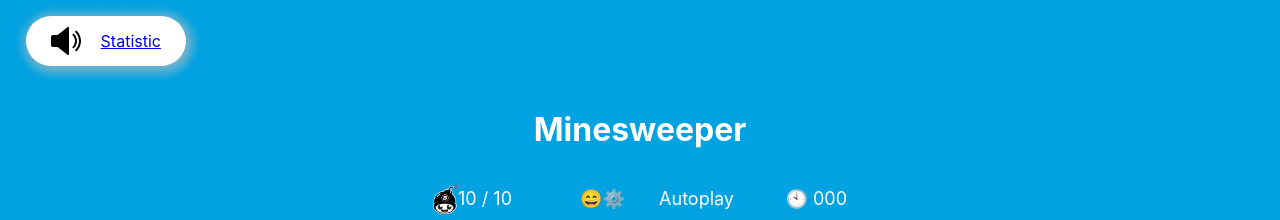
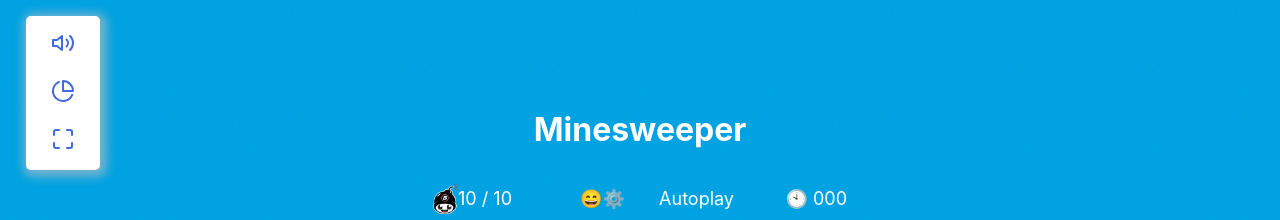
Before and after one commit to GooNext/react-game, a React (Create React App) app: page / in a window 1280 px wide. Shown: the top 220 px of the page. Built offline with nearby package versions, Linux system fonts and the light colour scheme; no server answers.

Commit message:
feat: add icons for settings

```diff
--- a/package.json
+++ b/package.json
@@ -14,6 +14,7 @@
     "node-sass": "^5.0.0",
     "react": "^16.13.0",
     "react-dom": "^16.13.0",
+    "react-feather": "^2.0.9",
     "react-hotkeys-hook": "^3.1.0",
     "react-range": "^1.8.7",
     "react-redux": "^7.2.0",
--- a/src/components/SettingsPanel/SettingsPanel.tsx
+++ b/src/components/SettingsPanel/SettingsPanel.tsx
@@ -4,8 +4,8 @@ import "./settingsPanel.scss";
 import { Range, getTrackBackground } from "react-range";
 import { Link, withRouter } from "react-router-dom";
 import { useHotkeys } from "react-hotkeys-hook";
+import { Volume2 as Sound, PieChart, Maximize } from "react-feather";
 import phoneSound from "../../assets/sounds/phonemusic.mp3";
-import volume from "../../assets/svg/volume.svg";
 
 const STEP = 0.1;
 const MIN = 0;
@@ -28,7 +28,7 @@ const Volume = () => {
   }, [state.volume]);
 
   const RenderRange = () => (
-    <div>
+    <div className="volume">
       <Range
         values={state.volume}
         step={STEP}
@@ -96,13 +96,8 @@ const Volume = () => {
     <div
       onMouseEnter={() => setState({ ...state, toggled: true })}
       onMouseLeave={() => setState({ ...state, toggled: false })}
-      className="volume"
     >
-      {state.toggled ? (
-        RenderRange()
-      ) : (
-        <img width="30px" src={volume} alt="volume-icon" />
-      )}
+      {state.toggled ? RenderRange() : <Sound color="#4169E1" />}
       <audio loop ref={phoneMusic} src={phoneSound} />
     </div>
   );
@@ -110,13 +105,27 @@ const Volume = () => {
 
 const SettingsPanel = ({ location }: any) => {
   const locationName =
-    location.pathname === "/statistic" ? "Main page" : "Statistic";
+    location.pathname === "/statistic" ? (
+      "Main page"
+    ) : (
+      <PieChart color="#4169E1" />
+    );
   const locationLink = location.pathname === "/statistic" ? "/" : "statistic";
 
   return (
     <div className="settings__panel">
-      <Volume />
-      <Link to={locationLink}>{locationName}</Link>
+      <div className="settings__panel-item">
+        <Volume />
+      </div>
+      <div className="settings__panel-item">
+        <Link to={locationLink}>{locationName}</Link>
+      </div>
+      <div
+        className="settings__panel-item"
+        onClick={() => document.documentElement.requestFullscreen()}
+      >
+        <Maximize color="#4169E1" />
+      </div>
     </div>
   );
 };
--- a/src/components/SettingsPanel/settingsPanel.scss
+++ b/src/components/SettingsPanel/settingsPanel.scss
@@ -1,15 +1,19 @@
 .settings__panel {
     background: #fff;
-    border-radius: 50px;
-    height: 50px;
+    border-radius: 5px;
     position: absolute;
     display: flex;
     align-items: center;
     justify-content: space-between;
     top: 2%;
-    padding: 0 25px;
+    padding: 5px 25px;
     left: 2%;
+    flex-direction: column;
     box-shadow: 2px 2px 10px 5px rgba(192, 192, 192, 0.596);
+    &-item {
+        margin: 10px 0;
+        cursor: pointer;
+    }
 }
 
 .volume {
```
Also changed, not shown: 1 other file (tests, documents, lock files or other folders).
